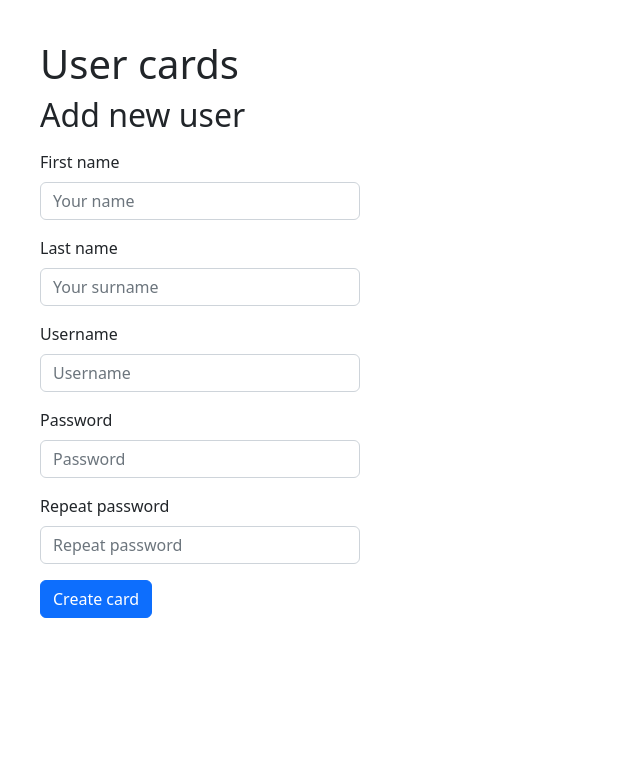
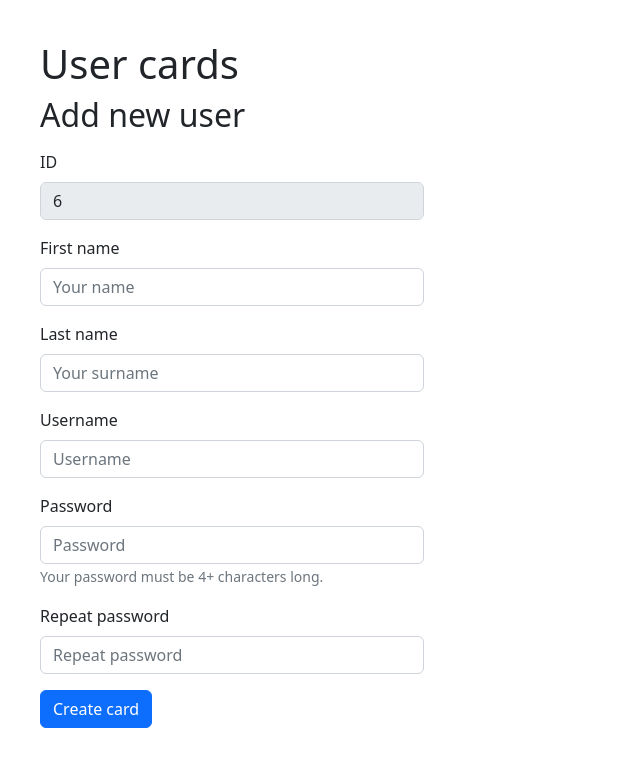
Before and after one commit to stsdmchv/test-project, a React (Create React App) app: page /addNewUser in a window 1280 px wide. Shown: the top 766 px of the page, without its empty margins (0-640 px from the left). Built offline with nearby package versions, Linux system fonts and the light colour scheme; the HTML template or start-up script is replaced by a standard one.

Commit message:
Storage data of cards in localStorage

```diff
--- a/src/App.js
+++ b/src/App.js
@@ -21,7 +21,7 @@ function App() {
       <Router>
         <Routes>
           <Route path="/" element={<AllCards persons={persons} />} exact />
-          <Route path="/addNewUser" element={<AddPerson />} exact />
+          <Route path="/addNewUser" element={<AddPerson persons={persons}/>} exact />
           <Route path=":id" element={<PersonCard persons={persons} />} />
         </Routes>
       </Router>
--- a/src/components/PersonCard/addPerson.jsx
+++ b/src/components/PersonCard/addPerson.jsx
@@ -5,54 +5,85 @@ import './personCard.scss';
 // @desc    Add person
 // @route   GET /addNew
 // @access  Public
-export const AddPerson = () => {
-  const [state, setState] = useState({
+export const AddPerson = (props) => {
+  const [values, setValues] = useState({
     username: "",
     password: "",
     firstName: "",
     lastName: "",
   })
+  const id = Math.max(...(props.persons.map(item => item.id))) + 1
 
-  const onClick = (username, password, firstName, lastName) => {
-    setTimeout(() => {
-      setState(
-        username,
-        password,
-        firstName,
-        lastName,
-      )
-      localStorage.setItem(state)
-    }, 1000)
+  const changeHandler = e => {
+    setValues({...values, [e.target.name]: e.target.value})
+      }
+
+  // TODO: Need refactor on Redux
+  const onClick = () => {
+    localStorage.setItem(id, JSON.stringify(values))
   }
-
-
 
   return (
     <Form>
       <Form.Label><h2>Add new user</h2></Form.Label>
 
-      <Form.Group className="mb-3" controlId="formBasicEmail">
+      <Form.Group className="mb-3" controlId="">
+        <Form.Label>ID</Form.Label>
+        <Form.Control
+          disabled
+          name="id"
+          value={id}
+          onChange={changeHandler}/>
+      </Form.Group>
+      <Form.Group className="mb-3" controlId="exampleForm.ControlInput2">
         <Form.Label>First name</Form.Label>
-        <Form.Control type="firstName" id="UN" placeholder="Your name"/>
+        <Form.Control
+          required
+          name="firstName"
+          placeholder="Your name"
+          onChange={changeHandler}/>
       </Form.Group>
-      <Form.Group className="mb-3" controlId="formBasicEmail">
+      <Form.Group className="mb-3" controlId="exampleForm.ControlInput3">
         <Form.Label>Last name</Form.Label>
-        <Form.Control type="lastName" placeholder="Your surname"/>
+        <Form.Control
+          name="lastName"
+          placeholder="Your surname"
+          onChange={changeHandler}/>
       </Form.Group>
-      <Form.Group className="mb-3" controlId="formBasicEmail">
+      <Form.Group className="mb-3" controlId="exampleForm.ControlInput4">
         <Form.Label>Username</Form.Label>
-        <Form.Control type="username" placeholder="Username"/>
+        <Form.Control
+          required
+          name="username"
+          placeholder="Username"
+          onChange={changeHandler}/>
       </Form.Group>
       <Form.Group className="mb-3" controlId="formBasicPassword">
         <Form.Label>Password</Form.Label>
-        <Form.Control type="password" placeholder="Password"/>
+        <Form.Control
+          required
+          type="password"
+          name="password"
+          placeholder="Password"
+          onChange={changeHandler}/>
+        <Form.Text
+          id="passwordHelpBlock"
+          muted>
+            Your password must be 4+ characters long.
+        </Form.Text>
       </Form.Group>
-      <Form.Group className="mb-3" controlId="formBasicPassword">
+      <Form.Group className="mb-3" controlId="formBasicPassword1">
         <Form.Label>Repeat password</Form.Label>
-        <Form.Control type="password" placeholder="Repeat password"/>
+        <Form.Control
+          required
+          type="password"
+          placeholder="Repeat password"
+          onChange={changeHandler}/>
       </Form.Group>
-      <Button variant="primary" type="submit" onClick={onClick}>
-        Create card
+      <Button
+        variant="primary"
+        onClick={onClick}>
+          Create card
       </Button>
     </Form>
   )
--- a/src/components/PersonCard/personCard.scss
+++ b/src/components/PersonCard/personCard.scss
@@ -1,6 +1,6 @@
 @import "~bootstrap/scss/bootstrap";
 
 body{
-  width: 25%;
+  width: 30%;
   margin: 40px;
   }
```
